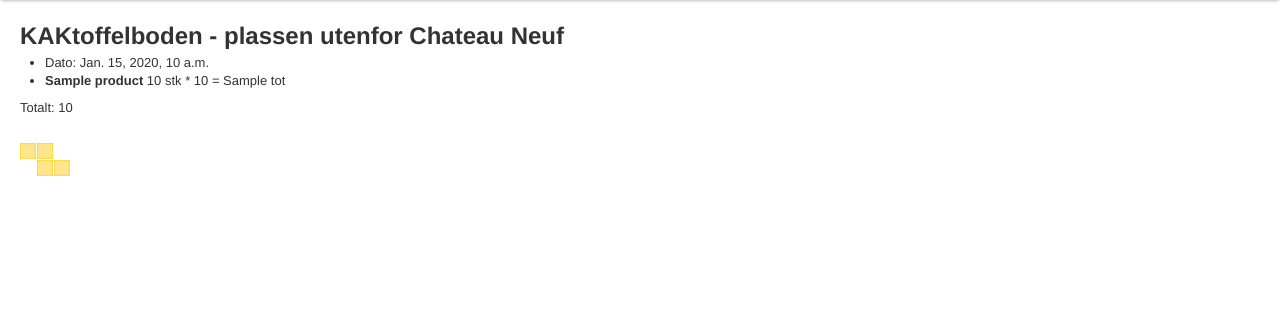
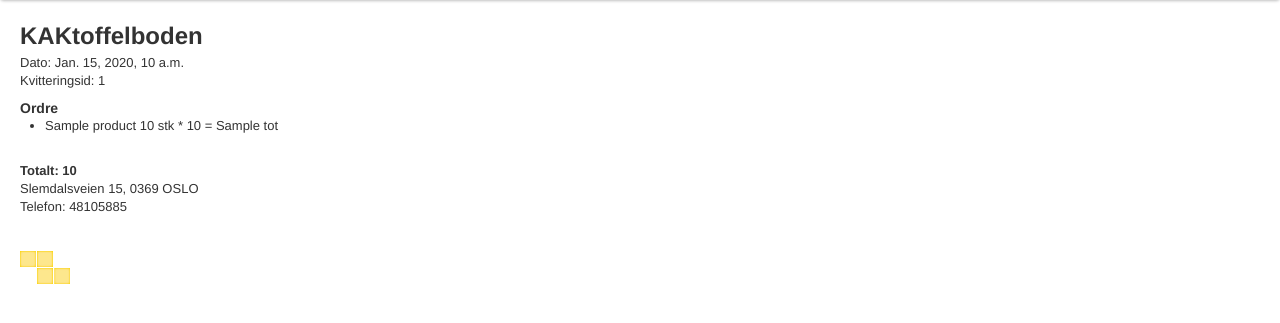
Before and after one commit to edb-gjengen/bbs, a Django app: template templates/order_reciept.html in a window 1280 px wide. Shown: the part 40-363 px from the top of the page. Run offline with Django 3.2, Linux system fonts and the light colour scheme; the template is opened without the code that fills it: most values are stand-ins (such as "Sample title", 1, 10 or a date in 2020); some libraries are stand-ins or nearby versions.

Commit message:
Reciept updates

```diff
--- a/templates/order_reciept.html
+++ b/templates/order_reciept.html
@@ -3,19 +3,24 @@
 <section id="reciept" class="row-fluid">
     <section class="row-fluid">
         <div class="span6">
-            <h2>KAKtoffelboden - plassen utenfor Chateau Neuf</h2>
+            <h2>KAKtoffelboden</h2>
+            <p>
+            Dato: {{ order.created }}<br />
+            Kvitteringsid: {{ order.pk }}
+            </p>
+            <h4>Ordre</h4>
             <ul>
-                <li>
-                Dato: {{ order.created }}
-                </li>
             {% for line in orderlines %}
             <li>
-            <strong>{{line.product }}</strong>  {{line.amount}} stk * {{line.unit_price}} = {{line.tot}}
+            {{line.product }} {{line.amount}} stk * {{line.unit_price}} = {{line.tot}}
             </li>
 
             {% endfor %}
         </ul>
-        Totalt: {{order.order_sum }}
+        <br />
+        <strong>Totalt: {{order.order_sum }}</strong>
+        <p>Slemdalsveien 15, 0369 OSLO<br />
+        Telefon: 48105885</p>
         </div>
     </section>
 
```
